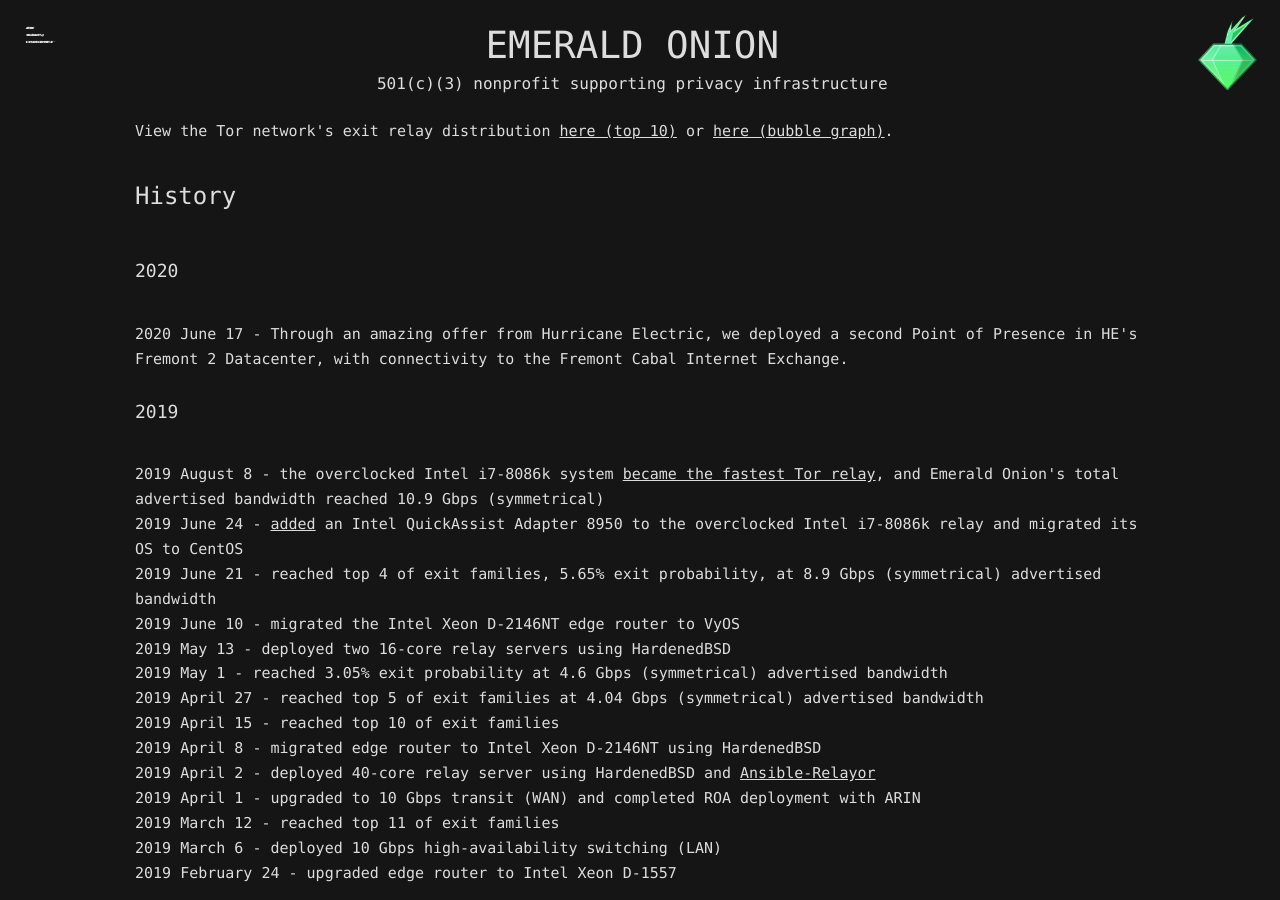
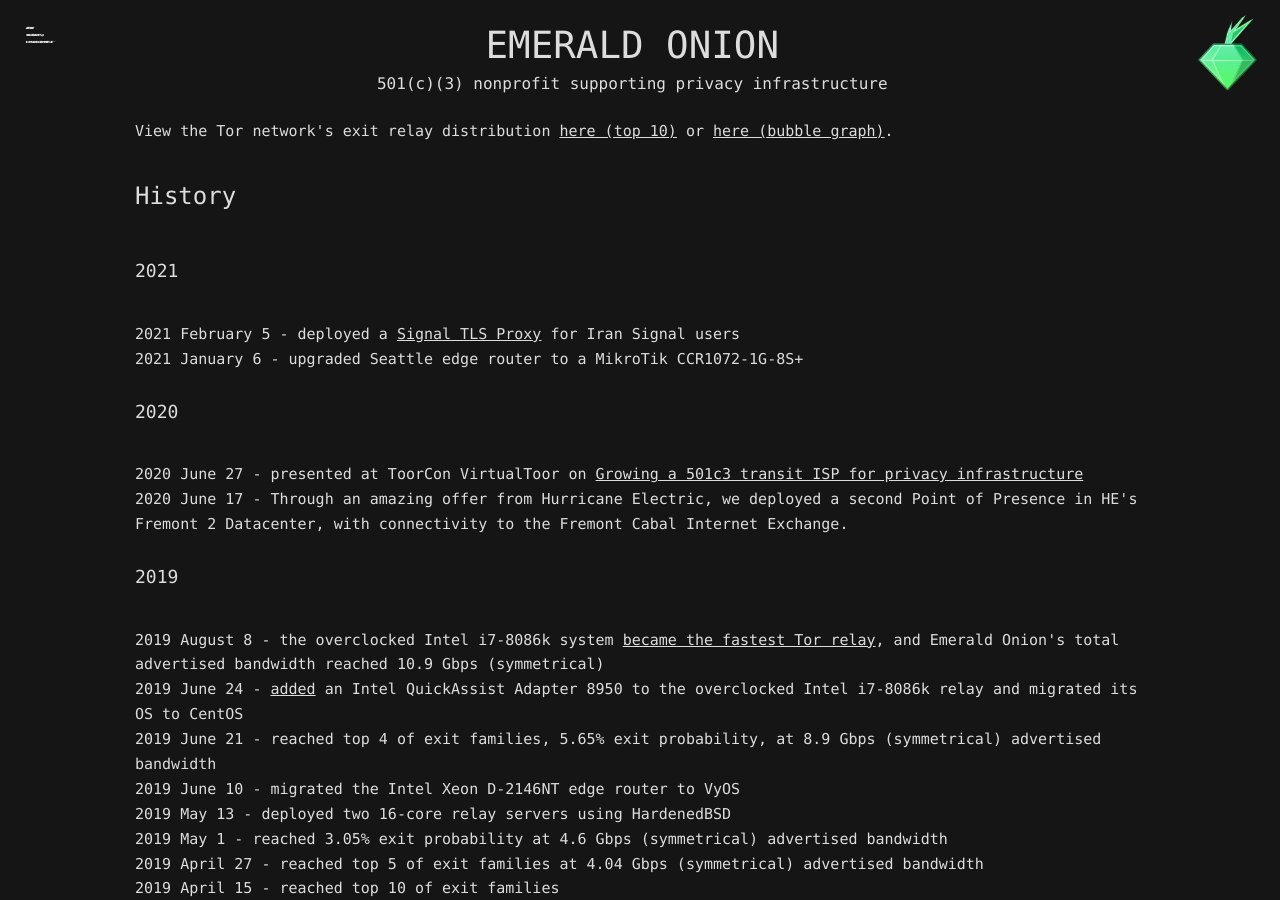
Before and after one commit to emeraldonion/emeraldonion.github.io, a Jekyll site: the page index.html, which Jekyll copies as it is, in a window 1280 px wide and 900 px high, scrolled down 391 px. Built offline with Jekyll 4.4.1, drawn with Linux system fonts in a browser that asks for light colours.

Commit message:
updating 2020 and 2021

```diff
--- a/index.html
+++ b/index.html
@@ -36,7 +36,11 @@
 		<br />View Emerald Onion's routers on Tor Project's <a href="https://metrics.torproject.org/rs.html#search/as:396507" target="_blank">Relay Search</a>.
 		<br />View the Tor network's exit relay distribution <a href="https://metrics.torproject.org/rs.html#aggregate/as/flag:exit" target="_blank">here (top 10)</a> or <a href="https://metrics.torproject.org/bubbles.html#network-family-exits-only" target="_blank">here (bubble graph)</a>.
 	<h1>History</h1>
+	    	<h3>2021</h3>
+			<br />2021 February 5 - deployed a <a href="https://twitter.com/EmeraldOnion/status/1357881138325372936" target="_blank">Signal TLS Proxy</a> for Iran Signal users
+			<br />2021 January 6 - upgraded Seattle edge router to a MikroTik CCR1072-1G-8S+
 	    	<h3>2020</h3>
+	    		<br />2020 June 27 - presented at ToorCon VirtualToor on <a href="https://virtualtoor.toorcon.net/Session:Growing_a_501c3_transit_ISP_for_privacy_infrastructure" target="_blank">Growing a 501c3 transit ISP for privacy infrastructure</a>
 	    		<br />2020 June 17 - Through an amazing offer from Hurricane Electric, we deployed a second Point of Presence in HE's Fremont 2 Datacenter, with connectivity to the Fremont Cabal Internet Exchange.
 		<h3>2019</h3>
 			<br />2019 August 8 - the overclocked Intel i7-8086k system <a href="https://twitter.com/EmeraldOnion/status/1159629121158148102" target="_blank"> became the fastest Tor relay</a>, and Emerald Onion's total advertised bandwidth reached 10.9 Gbps (symmetrical)
```
